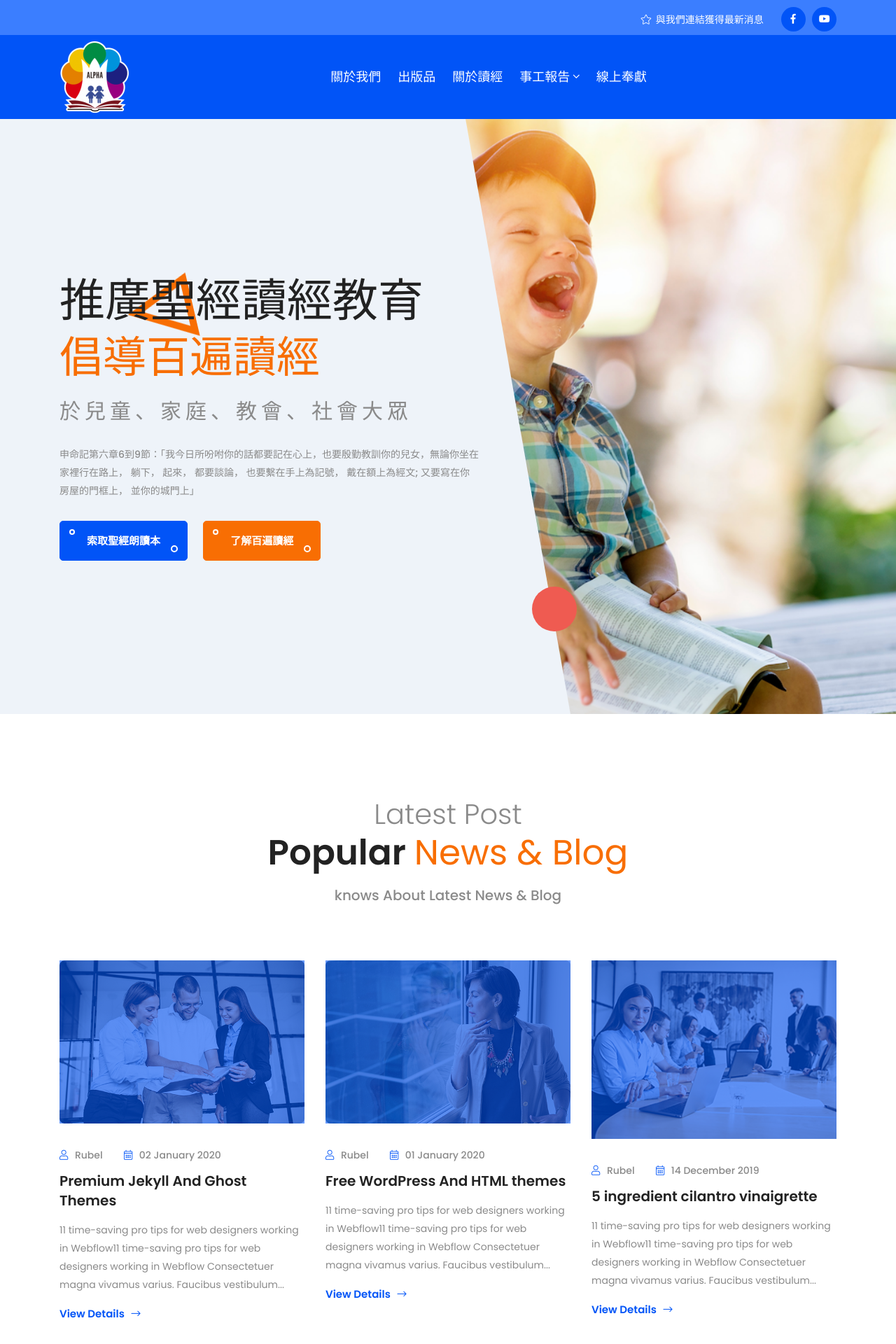
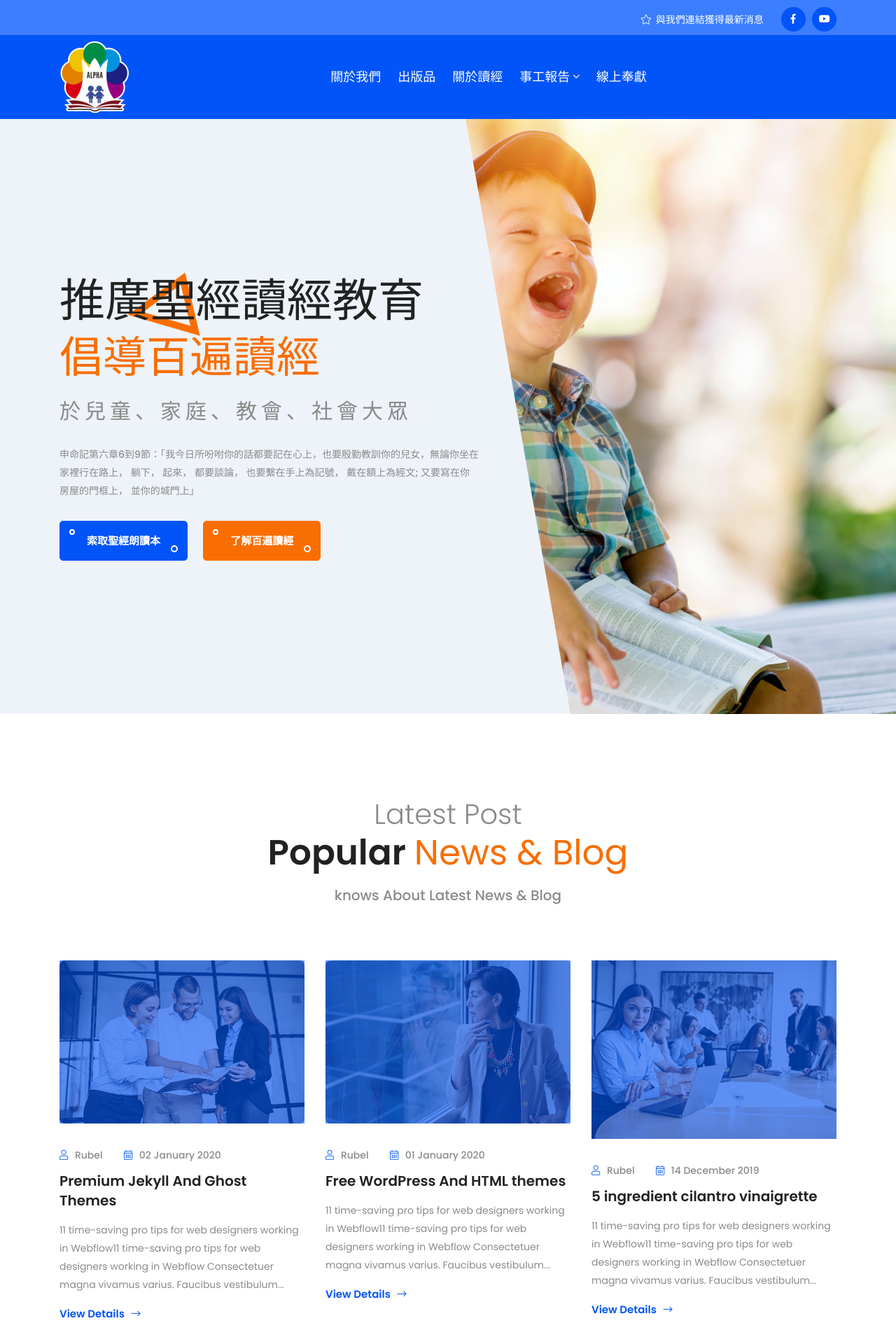
Before and after one commit to alpha6309/website, a Jekyll site: the page built from index.html, in a window 1280 px wide. Shown: the top 1920 px of the page at 70% size. Built offline with Jekyll 4.4.1, drawn with Linux system fonts in a browser that asks for light colours.

Commit message:
移除不需要的banner

```diff
--- a/_includes/hero_area.html
+++ b/_includes/hero_area.html
@@ -25,14 +25,14 @@
         </div>
     </div>
 </div>
-<div class="banner-shape-1">
-</div>
+<!--<div class="banner-shape-1">-->
+<!--</div>-->
 <div class="banner-shape-2">
     <img src="{{site.baseurl}}/assets/images/banner-shape-1.png" alt="">
 </div>
-<div class="banner-shape-3">
-    <img src="{{site.baseurl}}/assets/images/banner-shape-2.png" alt="">
-</div>
+<!--<div class="banner-shape-3">-->
+<!--    <img src="{{site.baseurl}}/assets/images/banner-shape-2.png" alt="">-->
+<!--</div>-->
 </section>
 
 <!--====== BANNER PART ENDS ======-->
```
